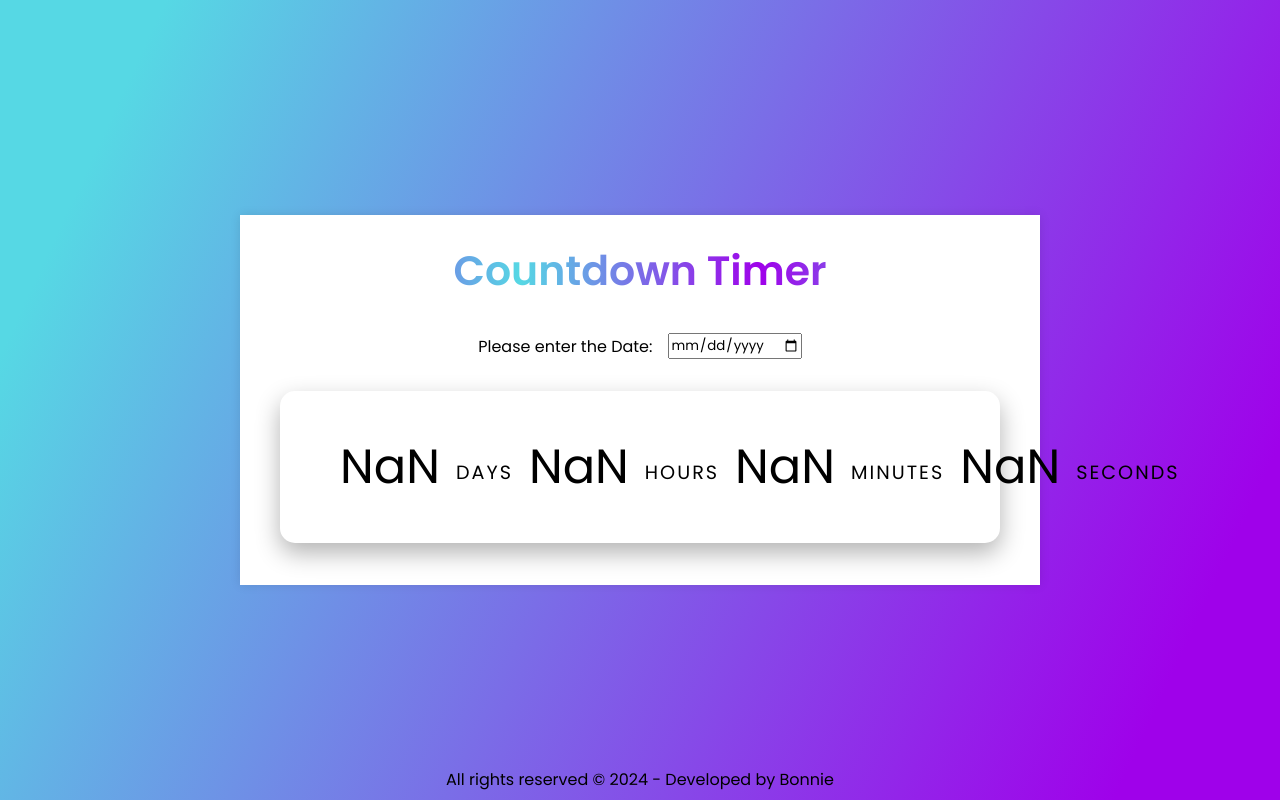
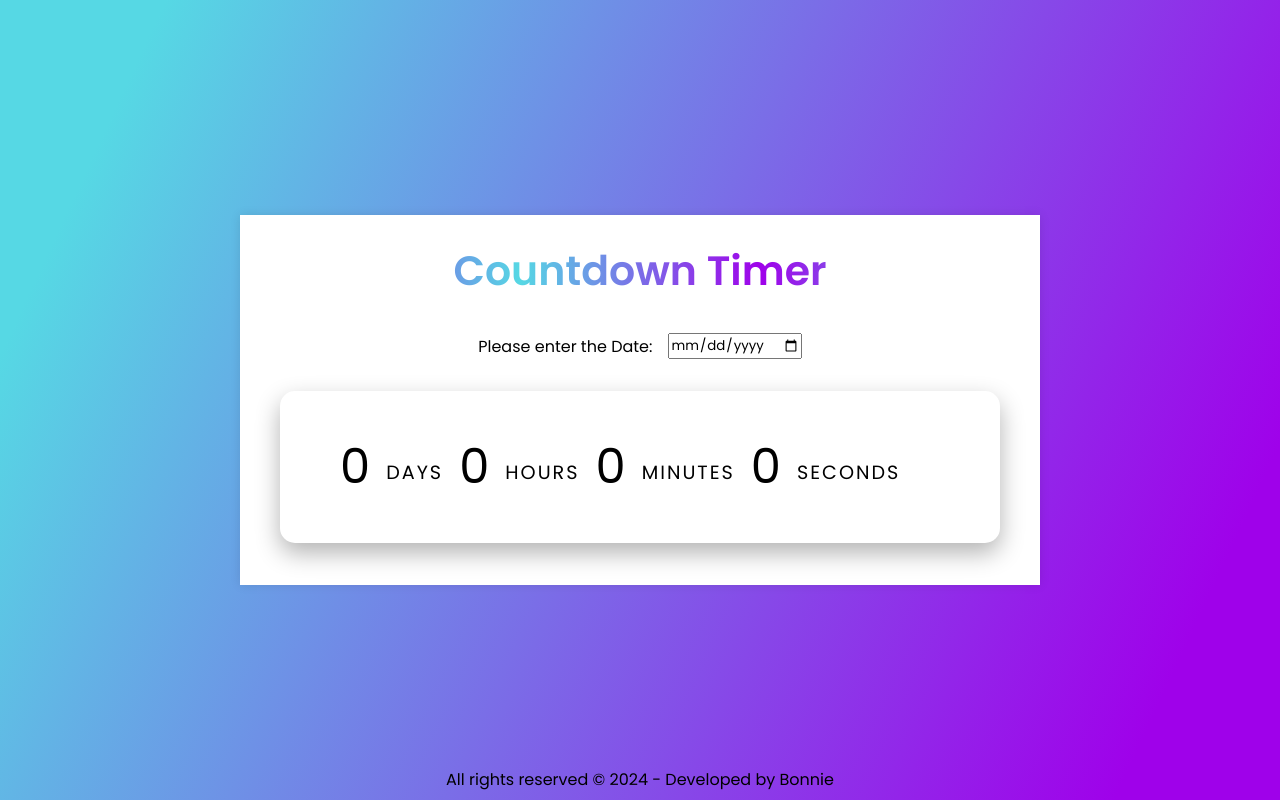
Before and after one commit to B-Baumeister/Countdown-Timer, a plain HTML site: page index.html in a window 1280 px wide. Drawn offline with Linux system fonts and the light colour scheme.

Commit message:
fix bug of displayed NaN

```diff
--- a/index.html
+++ b/index.html
@@ -3,7 +3,7 @@
   <head>
     <meta charset="UTF-8" />
     <meta name="viewport" content="width=device-width, initial-scale=1.0" />
-    <script src="./src/script.js" type="module"></script>
+    <script src="./src/script.js" type="module" defer></script>
     <link href="styles/style.css" rel="stylesheet" />
     <title>Countdown</title>
   </head>
@@ -27,13 +27,13 @@
 
       <div class="countdown">
         <p class="timer" id="timer">
-          <span id="days"></span>
+          <span id="days">0</span>
           <span class="timeUnit">Days</span>
-          <span id="hours"></span>
+          <span id="hours">0</span>
           <span class="timeUnit">hours</span>
-          <span id="minutes"></span>
+          <span id="minutes">0</span>
           <span class="timeUnit">minutes</span>
-          <span id="seconds"></span>
+          <span id="seconds">0</span>
           <span class="timeUnit">seconds</span>
         </p>
       </div>
--- a/src/script.js
+++ b/src/script.js
@@ -5,9 +5,12 @@ function updateCountdown() {
   const countDownDate = getCountdownDate();
   const parsedDate = Date.parse(countDownDate);
   const now = new Date();
-  const difference = new Date(parsedDate) - now;
+
+  let difference = new Date(parsedDate) - now;
   //new Date('YYYY-MM-DDTHH:MM:SS');
-
+  if (isNaN(parsedDate)) {
+    difference = 0;
+  }
   let days = Math.floor(difference / (1000 * 60 * 60 * 24));
   let hours = Math.floor(
     (difference % (1000 * 60 * 60 * 24)) / (1000 * 60 * 60)
```
